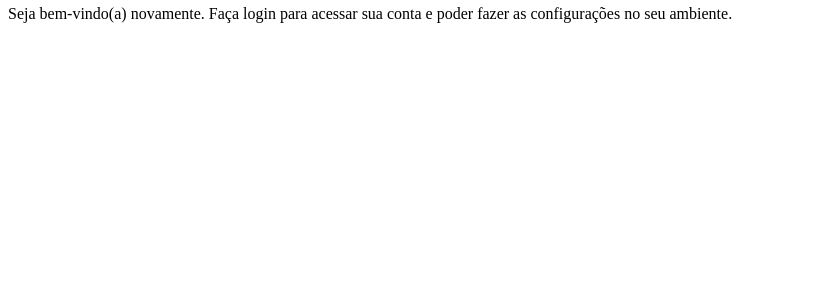
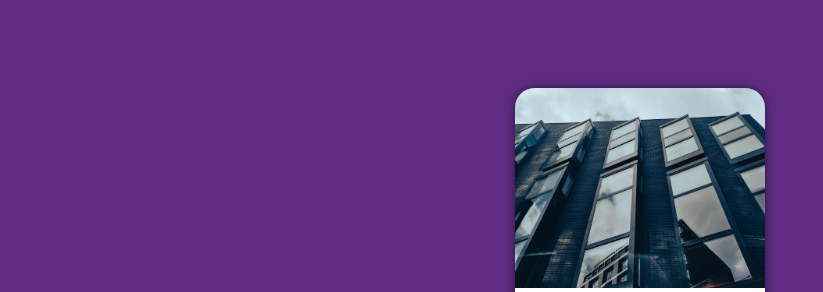
Before and after one commit to hugopires2k/projeto-login, a plain HTML site: page index.html in a window 1280 px wide. Shown: the part 62-354 px from the top of the page, without its empty margins (0-823 px from the left). Drawn offline with Linux system fonts and the light colour scheme.

Commit message:
atualizei minha tela

```diff
--- a/estilos/style.css
+++ b/estilos/style.css
@@ -5,3 +5,41 @@
   verde #49a09d
   lilás #5f2c82
 */
+
+*{
+    font-family: system-ui, -apple-system, BlinkMacSystemFont, 'Segoe UI', Roboto, Oxygen, Ubuntu, Cantarell, 'Open Sans', 'Helvetica Neue', sans-serif;
+    padding: 0;
+    margin: 0;
+    box-sizing: border-box;
+}
+body, html{
+    background-color: #5f2c82;
+    height: 100vh;
+    width: 100vw;
+}
+main{
+    display: flex;
+    justify-content: center;
+    align-items: center;
+    height: 100vh;
+    width: 100vw;
+}
+section#login{
+    background-color: white;
+    width: 250px;
+    height: 500px;
+    border-radius: 20px;
+    overflow: hidden;
+    box-shadow: 0px 0px 10px rgba(0, 0, 0, 0.555);
+}
+section#login > div#imagem{
+    display: block;
+    background: #5f2c82 url(../imagens/metal-img.jpg);
+    background-size: cover;
+    background-repeat: no-repeat;
+    height: 200px;
+}
+section#login > div#formulario{
+    display: block;
+    padding: 10px;
+}
```
